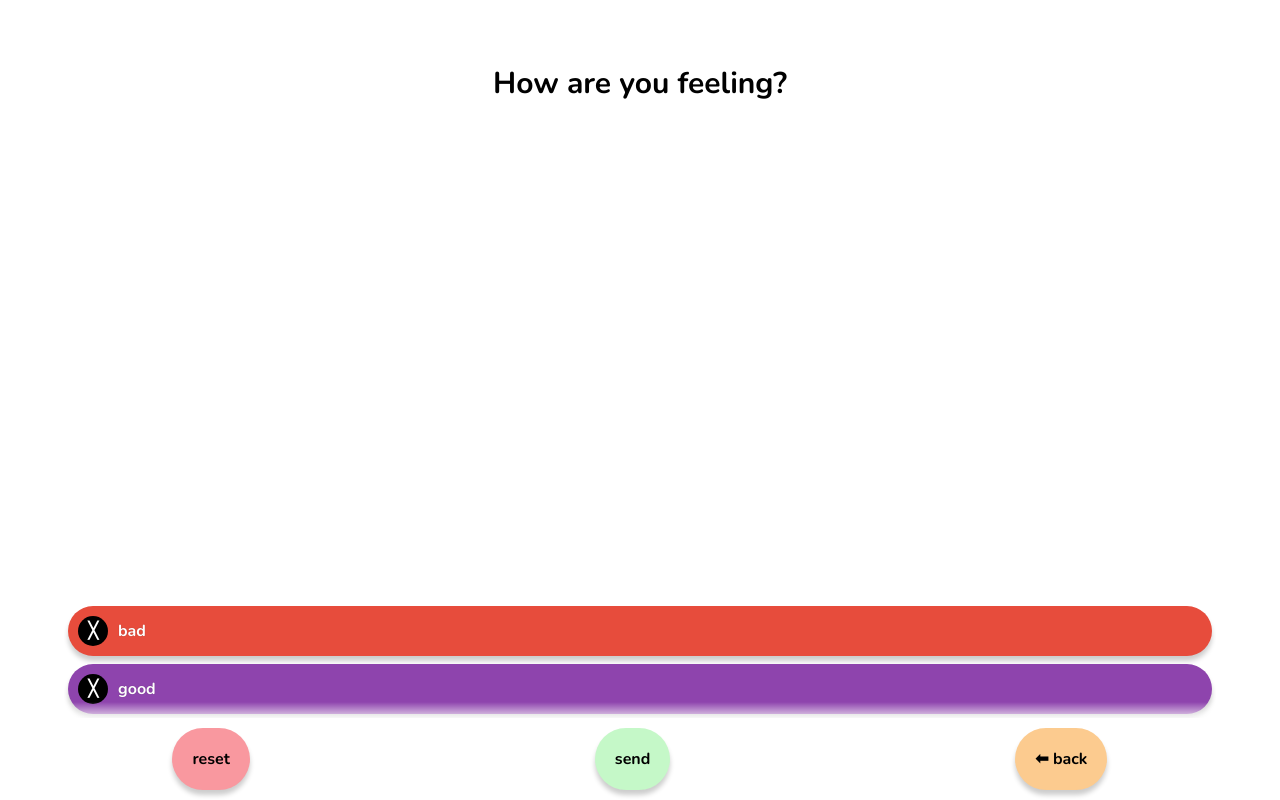
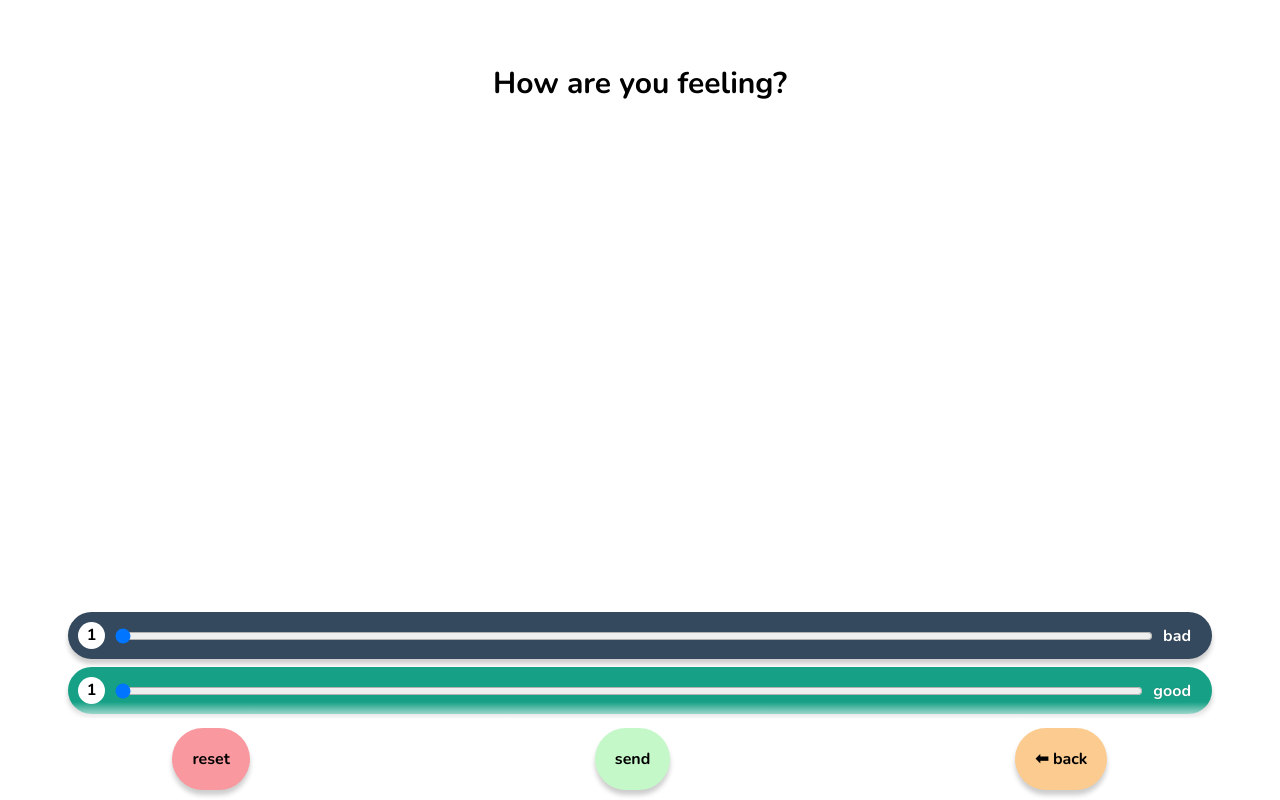
Before and after one commit to radovansurlak/fbbl, a React (Create React App) app: page / in a window 1280 px wide. Built offline with nearby package versions, Linux system fonts and the light colour scheme.

Commit message:
added partial feeling intensity handling

```diff
--- a/src/App.jsx
+++ b/src/App.jsx
@@ -1,33 +1,10 @@
-/* eslint-disable react/no-multi-comp */
 import React, { Component } from 'react';
 import { render } from 'react-dom';
 import './style.scss';
 
+import Feeling from './Feeling';
+
 import feelingJSON from './feelings.json';
-
-
-function randomFlatColor() {
-  const colors = [
-    'rgb(26, 188, 156)',
-    'rgb(46, 204, 113)',
-    'rgb(52, 152, 219)',
-    'rgb(155, 89, 182)',
-    'rgb(52, 73, 94)',
-    'rgb(22, 160, 133)',
-    'rgb(39, 174, 96)',
-    'rgb(41, 128, 185)',
-    'rgb(142, 68, 173)',
-    'rgb(44, 62, 80)',
-    'rgb(241, 196, 15)',
-    'rgb(230, 126, 34)',
-    'rgb(231, 76, 60)',
-    'rgb(243, 156, 18)',
-    'rgb(211, 84, 0)',
-    'rgb(192, 57, 43)',
-
-  ];
-  return colors[Math.floor(Math.random() * colors.length)];
-}
 
 
 function copyToClipboard(str) {
@@ -40,40 +17,6 @@ function copyToClipboard(str) {
 }
 
 
-class Feeling extends Component {
-  constructor(props) {
-    super(props);
-    this.state = {
-      color: undefined,
-    };
-  }
-
-  componentWillMount() {
-    this.setState({
-      color: randomFlatColor(),
-    });
-  }
-
-
-  render() {
-    const {
-      closeFeeling, openFeeling, subfeelings, name, index,
-    } = this.props;
-    const { color } = this.state;
-
-    const style = {
-      backgroundColor: color,
-    };
-
-    return (
-      <div style={style} key={index} onClick={event => openFeeling(event, name, subfeelings)} className="feeling">
-        <button type="button" onClick={event => closeFeeling(event, name)} className="feeling__close-button">╳</button>
-        <span className="feeling__label">{name}</span>
-      </div>
-    );
-  }
-}
-
 class App extends Component {
   constructor() {
     super();
@@ -83,12 +26,14 @@ class App extends Component {
       feelingData: JSON.parse(feelingJSON),
       selectedFeelings: new Set(),
       removedFeelings: new Set(),
+      feelingIntensities: new Map(),
     };
     this.openFeeling = this.openFeeling.bind(this);
     this.closeFeeling = this.closeFeeling.bind(this);
     this.goToStart = this.goToStart.bind(this);
     this.shareFeelings = this.shareFeelings.bind(this);
     this.resetFeelings = this.resetFeelings.bind(this);
+    this.updateFeelingIntensity = this.updateFeelingIntensity.bind(this);
   }
 
   goToStart() {
@@ -122,6 +67,8 @@ class App extends Component {
   }
 
   openFeeling(event, feeling, subfeelings) {
+    if (event.target.className === 'feeling-slider') return;
+
     const feelingIndex = this.state.availableFeelings.indexOf(feeling);
 
     this.setState((prevState) => {
@@ -164,11 +111,23 @@ class App extends Component {
     });
   }
 
+  updateFeelingIntensity(feeling, intensity) {
+    this.setState(prevState => {
+      let newIntensities = prevState.feelingIntensities;
+      newIntensities.set(feeling, intensity);
+      console.log(newIntensities)
+      return {
+        feelingIntensities: newIntensities
+      }
+    })
+  }
+
   render() {
     const {
-      availableFeelings, feelingData, removedFeelings, selectedFeelings,
+      availableFeelings, feelingData, removedFeelings, selectedFeelings, feelingIntensities
     } = this.state;
 
+    const {updateFeelingIntensity} = this;
 
     function feelingToShow(feeling) {
       if (feelingData[feeling] && feelingData[feeling].every(subfeeling => [...selectedFeelings].includes(subfeeling))) {
@@ -183,14 +142,10 @@ class App extends Component {
       }
     }
 
-    window.feelingData = feelingData;
-    window.selectedFeelings = [...selectedFeelings];
-
-
     const filteredFeelings = availableFeelings.filter(feeling => !feelingToShow(feeling));
 
 
-    const feelingsJSX = filteredFeelings.map((feeling, index) => <Feeling index={index} name={feeling} openFeeling={this.openFeeling} subfeelings={feelingData[feeling] || false} closeFeeling={this.closeFeeling} />);
+    const feelingsJSX = filteredFeelings.map((feeling, index) => <Feeling index={index} key={index} name={feeling} openFeeling={this.openFeeling} subfeelings={feelingData[feeling] || false} intensity={feelingIntensities.get(feeling) || 1} updateIntensity={updateFeelingIntensity} closeFeeling={this.closeFeeling} />);
 
     const selectedFeelingsString = [...selectedFeelings].map(feeling => <span className="selected-feeling">{feeling}</span>);
 
--- /dev/null
+++ b/src/Feeling.jsx
@@ -0,0 +1,64 @@
+import React, { Component } from 'react';
+
+export default class Feeling extends Component {
+  constructor(props) {
+    super(props);
+    this.state = {
+      color: undefined,
+    }
+    this.getRandomFlatColor = this.getRandomFlatColor.bind(this);
+  }
+
+
+  componentDidMount() {
+    const { getRandomFlatColor } = this;
+    this.setState({
+      color: getRandomFlatColor(),
+    });
+  }
+
+  getRandomFlatColor() {
+    const colors = [
+      'rgb(26, 188, 156)',
+      'rgb(46, 204, 113)',
+      'rgb(52, 152, 219)',
+      'rgb(155, 89, 182)',
+      'rgb(52, 73, 94)',
+      'rgb(22, 160, 133)',
+      'rgb(39, 174, 96)',
+      'rgb(41, 128, 185)',
+      'rgb(142, 68, 173)',
+      'rgb(44, 62, 80)',
+      'rgb(241, 196, 15)',
+      'rgb(230, 126, 34)',
+      'rgb(231, 76, 60)',
+      'rgb(243, 156, 18)',
+      'rgb(211, 84, 0)',
+      'rgb(192, 57, 43)',
+
+    ];
+    return colors[Math.floor(Math.random() * colors.length)];
+  }
+
+
+
+  render() {
+    const {
+      closeFeeling, openFeeling, updateIntensity, subfeelings, name, index, intensity
+    } = this.props;
+    const { color } = this.state;
+
+    const style = {
+      backgroundColor: color,
+    };
+
+    return (
+      <div tabIndex={0} role="button" style={style} key={index} onClick={event => openFeeling(event, name, subfeelings)} className="feeling">
+        {/* <button type="button" onClick={event => closeFeeling(event, name)} className="feeling__close-button">╳</button> */}
+        <span className="feeling-intensity">{intensity}</span>
+        <input onChange={event => updateIntensity(name, event.target.value)} type="range" min="1" max="10" value={intensity} className="feeling-slider" />
+        <span className="feeling__label">{name}</span>
+      </div>
+    );
+  }
+}
--- a/src/style.scss
+++ b/src/style.scss
@@ -101,6 +101,8 @@ button {
   &__label {
     font-size: 16px;
 
+    margin-left: auto;
+
     text-shadow: 0 0 1px rgba(0,0,0,.3);
   }
 
@@ -182,6 +184,30 @@ button {
   }
 }
 
+.feeling-intensity {
+  $size: 27px;
+
+  line-height: $size;
+
+  display: inline-block;
+
+  width: $size;
+  height: $size;
+
+  text-align: center;
+
+  color: #000;
+  border-radius: $size;
+  background-color: white;
+}
+
+.feeling-slider {
+  margin-right: 10px;
+  margin-left: 10px;
+
+  flex-grow: 1;
+}
+
 .selected-feelings {
   display: flex;
   overflow-x: scroll;
```
